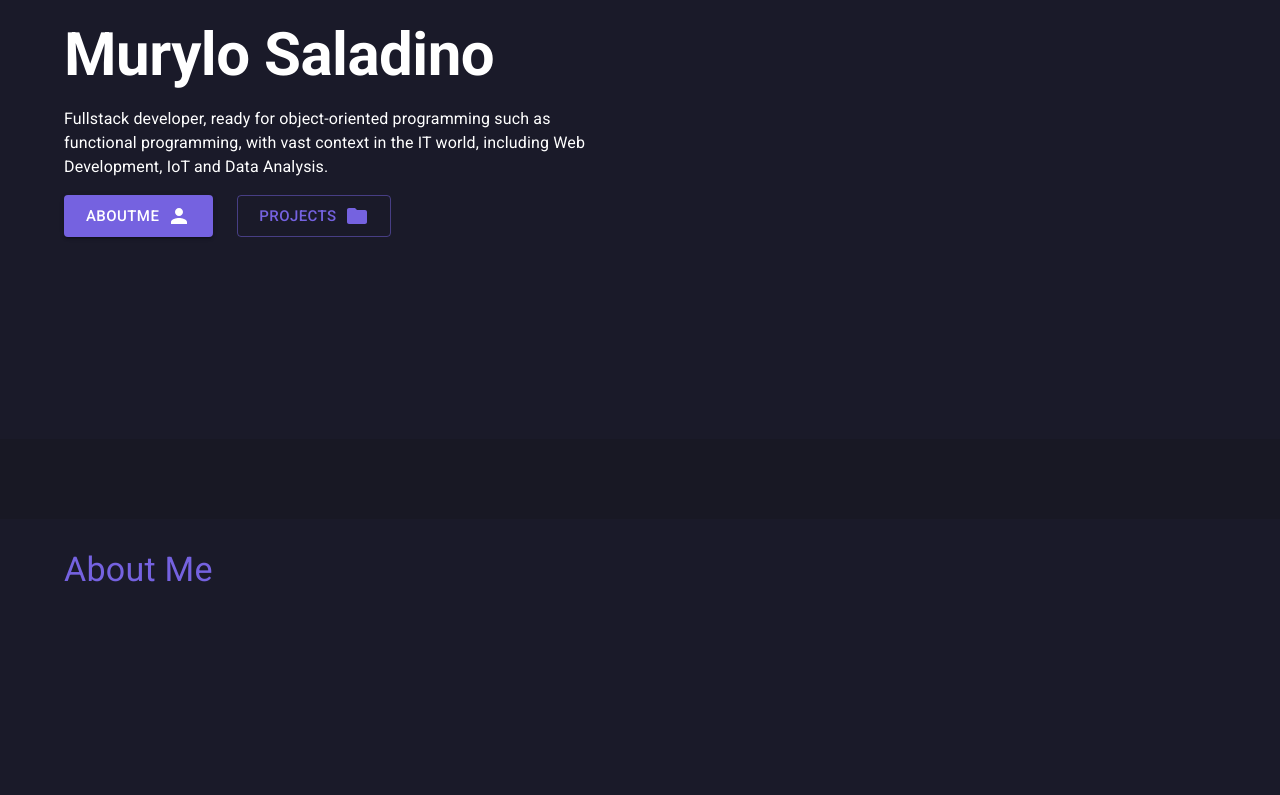
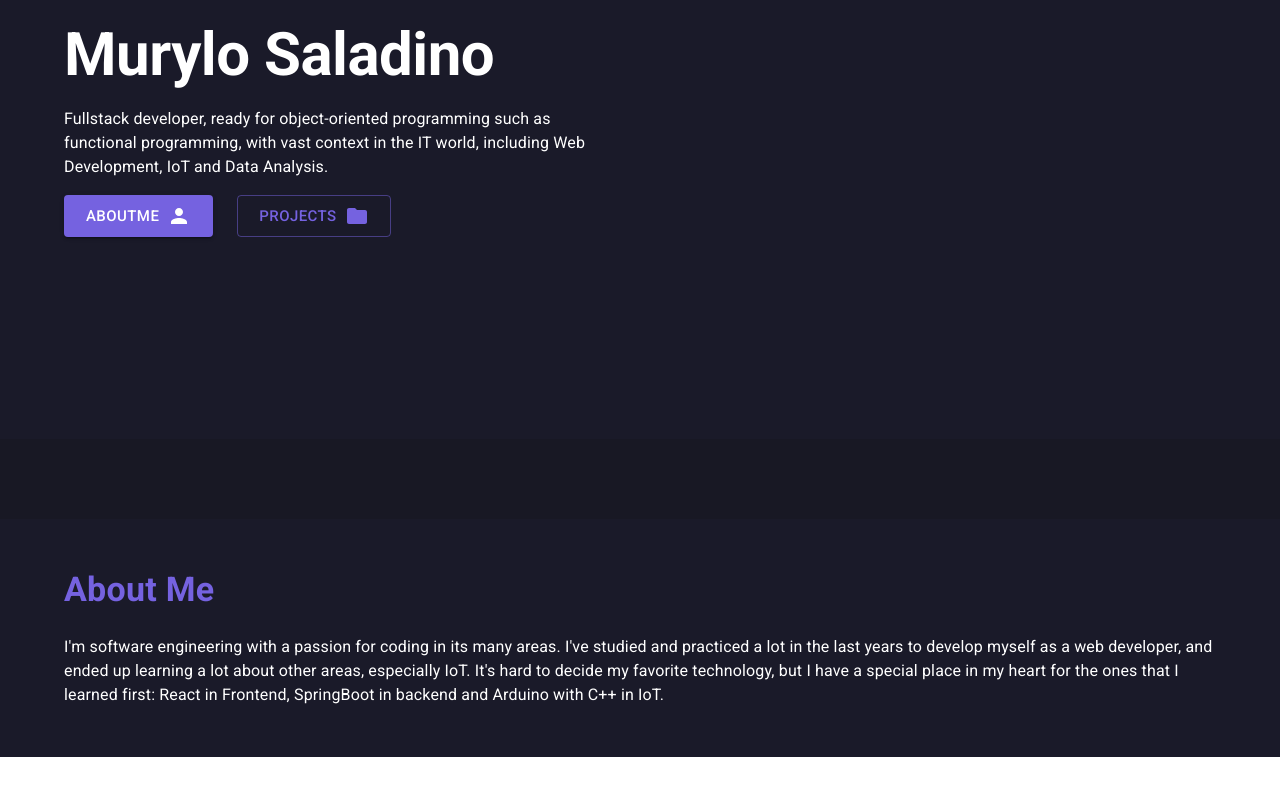
Before and after one commit to MuryloSaladino/Portfolio, a React (Vite) app: page / in a window 1280 px wide. Shown: the part 251-1046 px from the top of the page. After the commit the page ends 1008 px from the top, so only its background shows below. Built offline with nearby package versions, Linux system fonts and the light colour scheme.

Commit message:
feat: about text

```diff
--- a/src/sections/AboutMe/index.tsx
+++ b/src/sections/AboutMe/index.tsx
@@ -1,14 +1,23 @@
-import { Container, Typography } from "@mui/material"
+import { Container, Stack, Typography } from "@mui/material"
 import { StyledSection } from "./styles"
 
 const AboutMe = () => {
 
 
     return(
-        <StyledSection sx={{ minHeight: "100vh" }}>
+        <StyledSection>
             <Container>
-                <Typography variant="h4" color="primary.main">About Me</Typography>
-
+                <Stack gap={3}>
+                    <Typography variant="h4" color="primary.main" fontWeight={600}>About Me</Typography>
+                    <Typography variant="body1">
+                        I'm software engineering with a passion for coding in its many areas.
+                        I've studied and practiced a lot in the last years to develop myself as
+                        a web developer, and ended up learning a lot about other areas, especially
+                        IoT. It's hard to decide my favorite technology, but I have a special place
+                        in my heart for the ones that I learned first: React in Frontend, SpringBoot
+                        in backend and Arduino with C++ in IoT.
+                    </Typography>
+                </Stack>
             </Container>
         </StyledSection>
     )
--- a/src/sections/AboutMe/styles.tsx
+++ b/src/sections/AboutMe/styles.tsx
@@ -2,5 +2,5 @@ import { Box, styled } from "@mui/material";
 
 export const StyledSection = styled(Box)(({ theme }) => ({
     backgroundColor: theme.palette.background.paper,
-    padding: "30px 0"
+    padding: "50px 0"
 }))
--- a/src/styles/Global.css
+++ b/src/styles/Global.css
@@ -7,6 +7,7 @@
 body {
     font-family: "Rubik", sans-serif;
     color: white;
+    line-height: 150%;
 }
 
 a {
```
